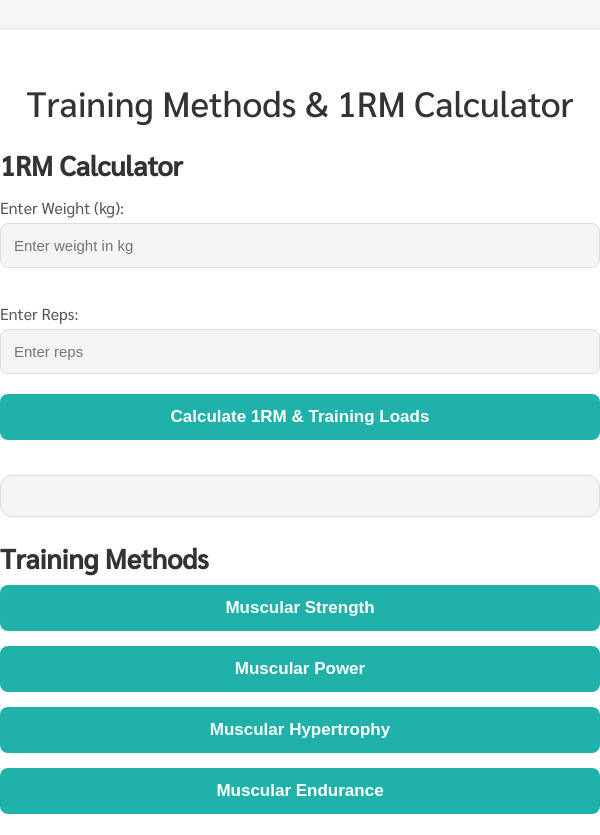
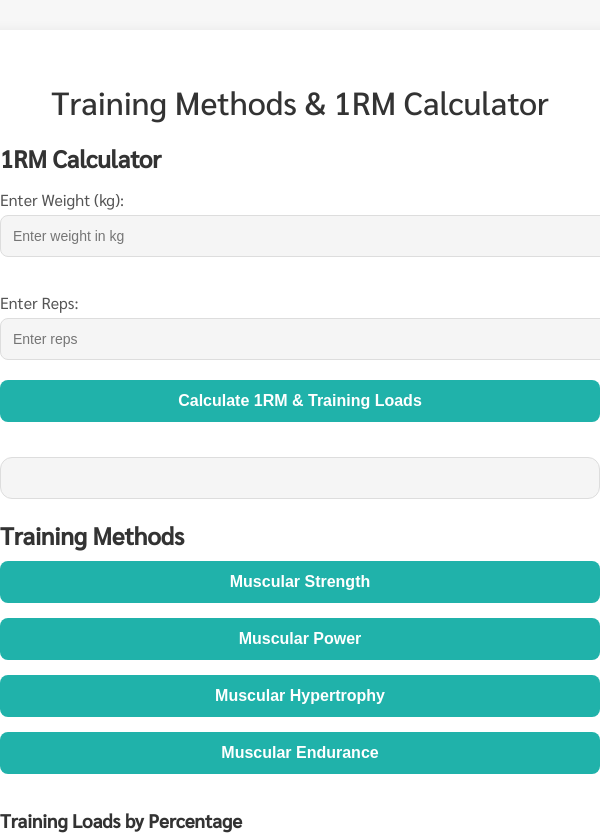
Before and after one commit to TripleK8/1RM-K8.io, a plain HTML site: page index.html in a window 600 px wide. Shown: the top 835 px of the page. Drawn offline with Linux system fonts and the light colour scheme.

Commit message:
index.html

```diff
--- a/index.html
+++ b/index.html
@@ -9,20 +9,21 @@
         /* พื้นฐาน */
         body {
             font-family: 'Sarabun', sans-serif;
-            background-color: #f7f7f7; /* พื้นหลังสีอ่อน */
             margin: 0;
             padding: 0;
+            color: #333;
+            background-color: #f7f7f7;
+            box-sizing: border-box;
             display: flex;
             justify-content: center;
             align-items: center;
             min-height: 100vh;
             flex-direction: column;
-            color: #333;
         }
 
         /* กล่องหลัก */
         .container {
-            background-color: #ffffff; /* พื้นหลังสีขาว */
+            background-color: #ffffff;
             border-radius: 10px;
             padding: 30px;
             box-shadow: 0 4px 15px rgba(0, 0, 0, 0.1);
@@ -35,15 +36,13 @@
 
         h1 {
             text-align: center;
-            color: #333;
             margin-bottom: 20px;
-            font-size: 2.5em;
+            font-size: 2.5rem;
             font-weight: 500;
         }
 
         h2 {
-            color: #333;
-            font-size: 1.8em;
+            font-size: 1.8rem;
             margin-bottom: 10px;
         }
 
@@ -62,7 +61,6 @@
             border-radius: 8px;
             margin-bottom: 20px;
             font-size: 16px;
-            box-sizing: border-box;
             background-color: #f5f5f5;
             color: #333;
         }
@@ -75,21 +73,22 @@
         button {
             width: 100%;
             padding: 14px;
-            background-color: #20B2AA; /* สีฟ้าทะเล */
+            background-color: #20B2AA; /* ฟ้าทะเล */
             color: white;
             border: none;
             border-radius: 8px;
-            font-size: 18px; /* ปรับขนาดตัวอักษรให้ใหญ่ขึ้น */
-            font-weight: bold; /* เพิ่มความหนาของฟอนต์ */
+            font-size: 18px;
+            font-weight: bold;
             cursor: pointer;
             transition: background-color 0.3s ease;
             margin-bottom: 15px;
         }
 
         button:hover {
-            background-color: #1C8C7B; /* สีฟ้าทะเลเข้มเมื่อ hover */
+            background-color: #1C8C7B; /* ฟ้าทะเลเข้ม */
         }
 
+        /* ส่วนผลลัพธ์ */
         .result, .text-section, .load-result {
             margin-top: 20px;
             padding: 20px;
@@ -111,62 +110,40 @@
             border-radius: 8px;
         }
 
-        .content {
-            font-size: 16px;
-            color: #333;
-        }
-
-        /* การปรับขนาดมือถือ (สำหรับอุปกรณ์ที่มีหน้าจอเล็กกว่า 600px) */
-        @media (max-width: 600px) {
-            .container {
-                padding: 20px;
+        /* ปรับขนาดตามอุปกรณ์ */
+        @media (max-width: 768px) {
+            h1 {
+                font-size: 2rem;
             }
-
-            h1 {
-                font-size: 2em; /* ลดขนาดหัวข้อหลักให้พอดีกับหน้าจอเล็ก */
+            h2 {
+                font-size: 1.5rem;
             }
-
-            h2 {
-                font-size: 1.5em; /* ปรับขนาดหัวข้อรอง */
+            .grid-container {
+                grid-template-columns: 1fr;
             }
-
-            .grid-container {
-                grid-template-columns: 1fr; /* ให้กริดแสดงแค่คอลัมน์เดียว */
+            input[type="number"], input[type="text"], select {
+                font-size: 14px;
+                padding: 12px;
             }
-
-            input[type="number"], input[type="text"], select {
-                font-size: 14px; /* ลดขนาดฟอนต์ในช่องกรอกข้อมูล */
-                padding: 12px; /* ลดขนาดช่องกรอกข้อมูล */
-            }
-
             button {
                 padding: 12px;
-                font-size: 16px; /* ปรับขนาดปุ่มให้พอดีกับมือถือ */
+                font-size: 16px;
             }
         }
 
-        /* การปรับขนาดสำหรับ iPad และแท็บเล็ต (ระหว่าง 600px ถึง 1024px) */
-        @media (max-width: 1024px) and (min-width: 600px) {
+        @media (max-width: 1024px) and (min-width: 768px) {
             .container {
                 padding: 25px;
             }
-
             h1 {
-                font-size: 2.2em; /* ปรับขนาดหัวข้อให้เหมาะสม */
+                font-size: 2.2rem;
             }
-
             h2 {
-                font-size: 1.7em;
+                font-size: 1.7rem;
             }
-
-            input[type="number"], input[type="text"], select {
-                font-size: 15px;
-                padding: 13px;
-            }
-
             button {
                 padding: 13px;
-                font-size: 17px; /* ขนาดปุ่มที่เหมาะสม */
+                font-size: 17px;
             }
         }
     </style>
@@ -176,7 +153,6 @@
     <div class="container">
         <h1>Training Methods & 1RM Calculator</h1>
 
-        <!-- ส่วนป้อนข้อมูลสำหรับ 1RM & Training Load Calculator -->
         <h2>1RM Calculator</h2>
         <label for="weight">Enter Weight (kg):</label>
         <input type="number" id="weight" placeholder="Enter weight in kg">
@@ -186,10 +162,8 @@
 
         <button onclick="calculateRM()">Calculate 1RM & Training Loads</button>
 
-        <!-- ตารางผลลัพธ์สำหรับ 1RM -->
         <div class="result" id="result"></div>
 
-        <!-- ส่วนเลือกประเภทการฝึก -->
         <h2>Training Methods</h2>
         <button onclick="showContent('strength')">Muscular Strength</button>
         <button onclick="showContent('power')">Muscular Power</button>
@@ -198,7 +172,6 @@
 
         <div class="content" id="content"></div>
 
-        <!-- ตารางผลลัพธ์ทุก % -->
         <div class="section">
             <h3>Training Loads by Percentage</h3>
             <label for="training-percentage">Enter Desired Percentage (%):</label>
@@ -211,9 +184,8 @@
     </div>
 
     <script>
-        let average1RM = 0; // ตัวแปรเก็บค่า Average 1RM
+        let average1RM = 0;
 
-        // ฟังก์ชันคำนวณ 1RM
         function calculateRM() {
             const weight = parseFloat(document.getElementById('weight').value);
             const reps = parseInt(document.getElementById('reps').value);
@@ -238,7 +210,6 @@
             `;
         }
 
-        // ฟังก์ชันแสดงประเภทการฝึก
         function showContent(type) {
             let content = '';
             if (type === 'strength') {
@@ -273,7 +244,6 @@
             document.getElementById('content').innerHTML = content;
         }
 
-        // ฟังก์ชันคำนวณ Training Load (ปัดทศนิยมตามกฎ)
         function calculateTrainingLoad() {
             const percentage = parseFloat(document.getElementById('training-percentage').value);
 
@@ -282,7 +252,6 @@
                 return;
             }
 
-            // ใช้ Math.round() เพื่อปัดทศนิยมตามกฎที่ต้องการ
             const load = Math.round(average1RM * (percentage / 100));
             document.getElementById('load-result').innerHTML = `
                 <div class="grid-item">
```
